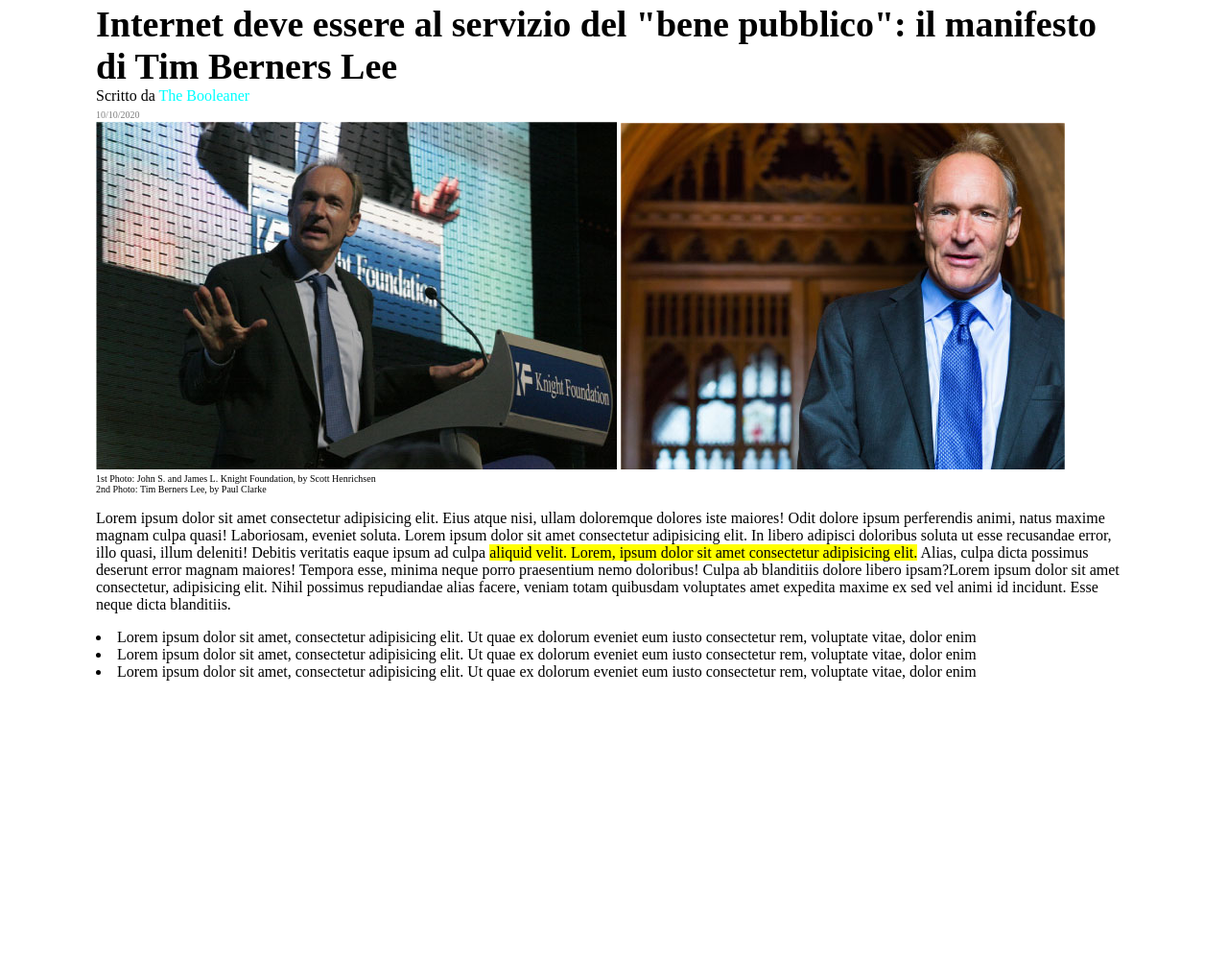
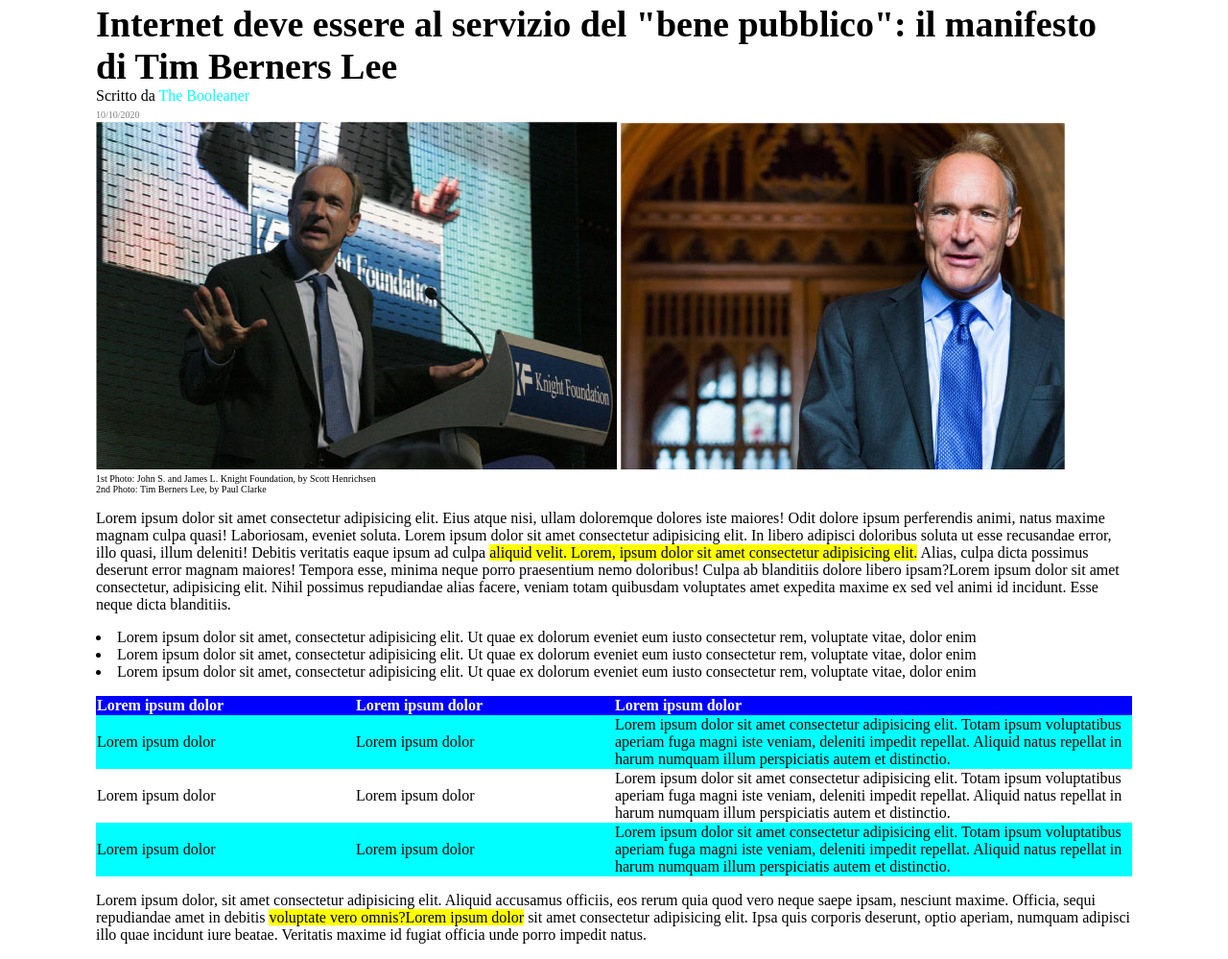
Before and after one commit to orazi-paolo/html-css-booleaner, a plain HTML site: page index.html in a window 1280 px wide. Shown: the part 122-1121 px from the top of the page at 96% size. Before the commit the page ends 847 px from the top, so only its background shows below. Drawn offline with Linux system fonts and the light colour scheme.

Commit message:
added table

```diff
--- a/css/style.css
+++ b/css/style.css
@@ -32,6 +32,9 @@ ul{
 .text-small{
     font-size: 10px;
 }
+.half-row-table{
+    width: 50%;
+}
 
 /* main header */
 #header1{
@@ -44,3 +47,19 @@ ul{
     height: 50px;
     margin-top: 25px;
 }
+
+/* table */
+table{
+    border-collapse: collapse;
+}
+th{
+    color: white;
+    text-align: left;
+    background-color: blue;
+}
+tr{
+    background-color: aqua;
+}
+.even{
+    background-color: white;
+}
--- a/index.html
+++ b/index.html
@@ -49,6 +49,57 @@
                 Lorem ipsum dolor sit amet, consectetur adipisicing elit. Ut quae ex dolorum eveniet eum iusto consectetur rem, voluptate vitae, dolor enim
             </li>
           </ul>
+
+          <!-- table -->
+          <table>
+            <thead>
+                <tr>
+                    <th>
+                        Lorem ipsum dolor
+                    </th>
+                    <th>
+                        Lorem ipsum dolor
+                    </th>
+                    <th class="half-row-table">
+                        Lorem ipsum dolor
+                    </th>
+                </tr>
+                <tbody>
+                    <tr>
+                        <td>
+                            Lorem ipsum dolor
+                        </td>
+                        <td>
+                            Lorem ipsum dolor
+                        </td>
+                        <td>Lorem ipsum dolor sit amet consectetur adipisicing elit. Totam ipsum voluptatibus aperiam fuga magni iste veniam, deleniti impedit repellat. Aliquid natus repellat in harum numquam illum perspiciatis autem et distinctio.
+                        </td>
+                    </tr>
+                    <tr class="even">
+                        <td>
+                            Lorem ipsum dolor
+                        </td>
+                        <td>
+                            Lorem ipsum dolor
+                        </td>
+                        <td>Lorem ipsum dolor sit amet consectetur adipisicing elit. Totam ipsum voluptatibus aperiam fuga magni iste veniam, deleniti impedit repellat. Aliquid natus repellat in harum numquam illum perspiciatis autem et distinctio.
+                        </td>
+                    </tr>
+                    <tr>
+                        <td>
+                            Lorem ipsum dolor
+                        </td>
+                        <td>
+                            Lorem ipsum dolor
+                        </td>
+                        <td>Lorem ipsum dolor sit amet consectetur adipisicing elit. Totam ipsum voluptatibus aperiam fuga magni iste veniam, deleniti impedit repellat. Aliquid natus repellat in harum numquam illum perspiciatis autem et distinctio.
+                        </td>
+                    </tr>
+                </tbody>
+            </thead>
+          </table>
+
+          <p>Lorem ipsum dolor, sit amet consectetur adipisicing elit. Aliquid accusamus officiis, eos rerum quia quod vero neque saepe ipsam, nesciunt maxime. Officia, sequi repudiandae amet in debitis <mark>voluptate vero omnis?Lorem ipsum dolor</mark> sit amet consectetur adipisicing elit. Ipsa quis corporis deserunt, optio aperiam, numquam adipisci illo quae incidunt iure beatae. Veritatis maxime id fugiat officia unde porro impedit natus.</p>
     </main>
 
     <footer>
```
